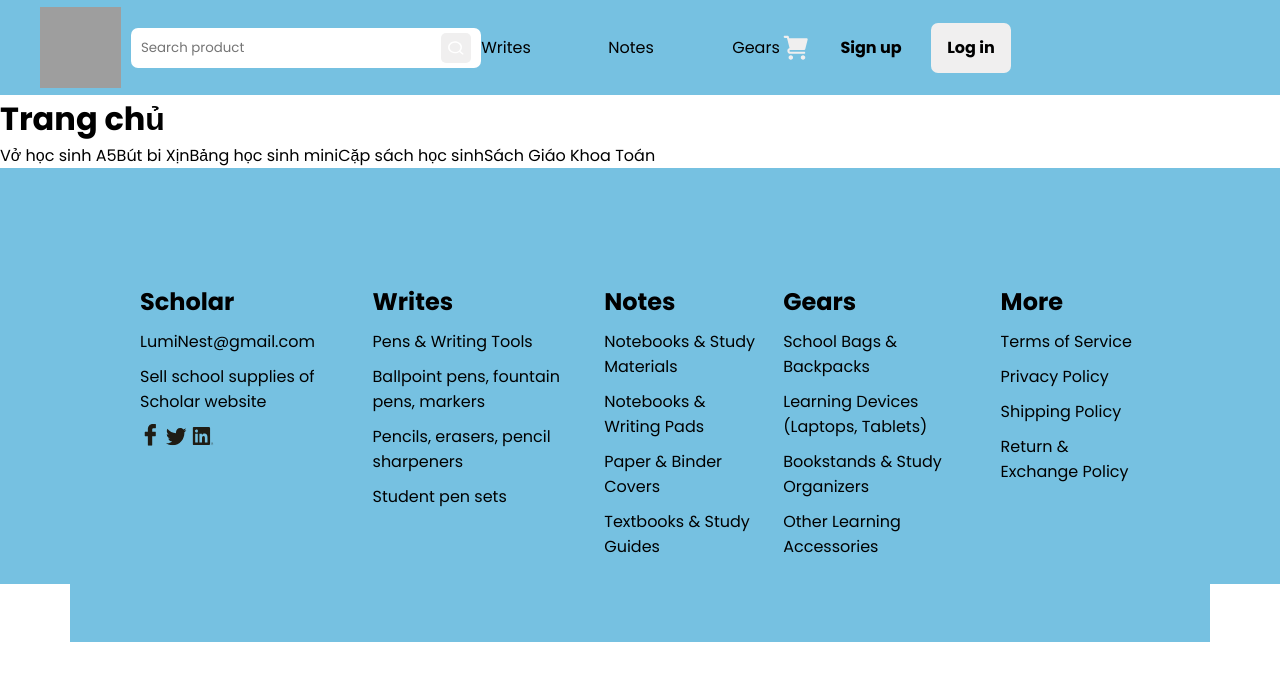
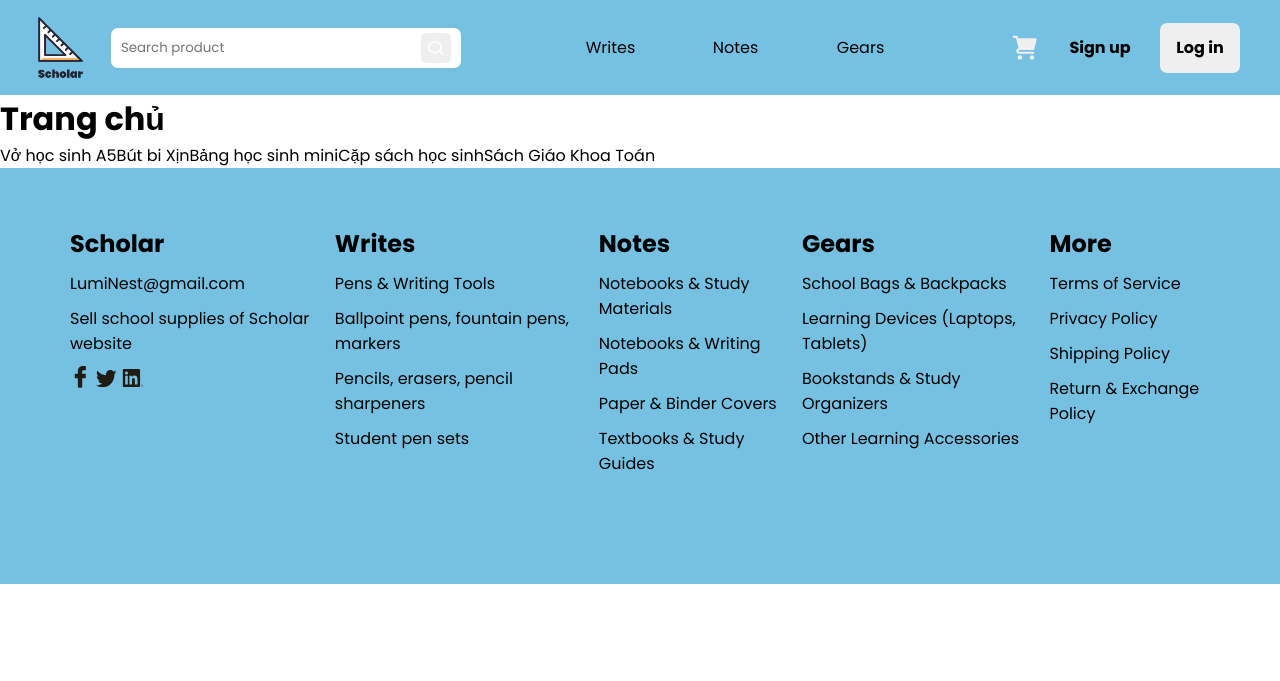
Before and after one commit to KaPhuDong/Scholar, a PHP site: page /layout in a window 1280 px wide. Shown: the top 681 px of the page. Run offline with PHP 8.4, Linux system fonts and the light colour scheme; data comes from the database, SQL or seed files in the repository; grey boxes are pictures that could not be loaded.

Commit message:
build layout

```diff
--- a/app/views/layout/header.php
+++ b/app/views/layout/header.php
@@ -10,11 +10,11 @@
 <body>
     <header class="header">
         <div class="left-header">
-            <img src="./logo.jpg" alt="logo" class="logo">
+            <img src="./public/assets/images/logo.jpg" alt="logo" class="logo">
             <div class="search">
                 <input class="search-input" placeholder="Search product">
                 <div class="search-icon">
-                    <img src="./search.svg" alt="icon-search" class="search-icon-img">
+                    <img src="./public/assets/icons/search.svg" alt="icon-search" class="search-icon-img">
                 </div>
             </div>
         </div>
@@ -24,7 +24,7 @@
             <div class="category-item"><a href="#" class="link">Gears</a></div>
         </div>
         <div class="right-header">
-            <img src="./Cart.svg" alt="cart" class="cart">
+            <img src="./public/assets/icons/Cart.svg" alt="cart" class="cart">
             <div class="authentication">
                 <div class="sign-in">Sign up</div>
                 <div class="log-in">Log in</div>
--- a/public/styles/layout/footer.css
+++ b/public/styles/layout/footer.css
@@ -1,4 +1,4 @@
-.footer {
+.footer footer {
     height: 300px;
     background-color: #76C1E1;
     display: flex;
--- a/public/styles/layout/header.css
+++ b/public/styles/layout/header.css
@@ -4,7 +4,7 @@
     margin: 0;
     font-family: "Poppins", sans-serif;
 }
-.header {
+.header header {
     /* font-size: 18px; */
     height: 95px;
     background-color: #76C1E1;
--- a/public/styles/main.css
+++ b/public/styles/main.css
@@ -1 +1 @@
-@import "./layout/index.css"
+@import "./layout/index.css";
```
Also changed, not shown: public/assets/images/logo.jpg (added).
